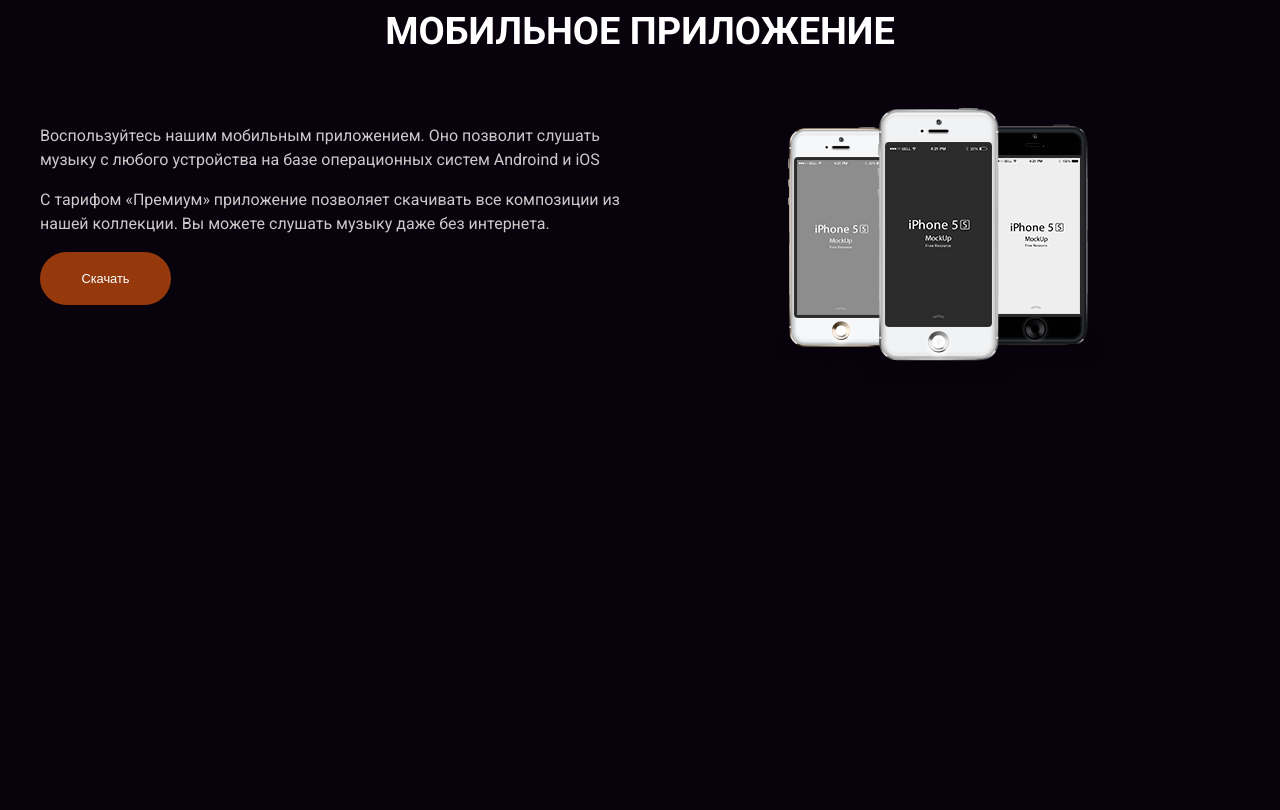
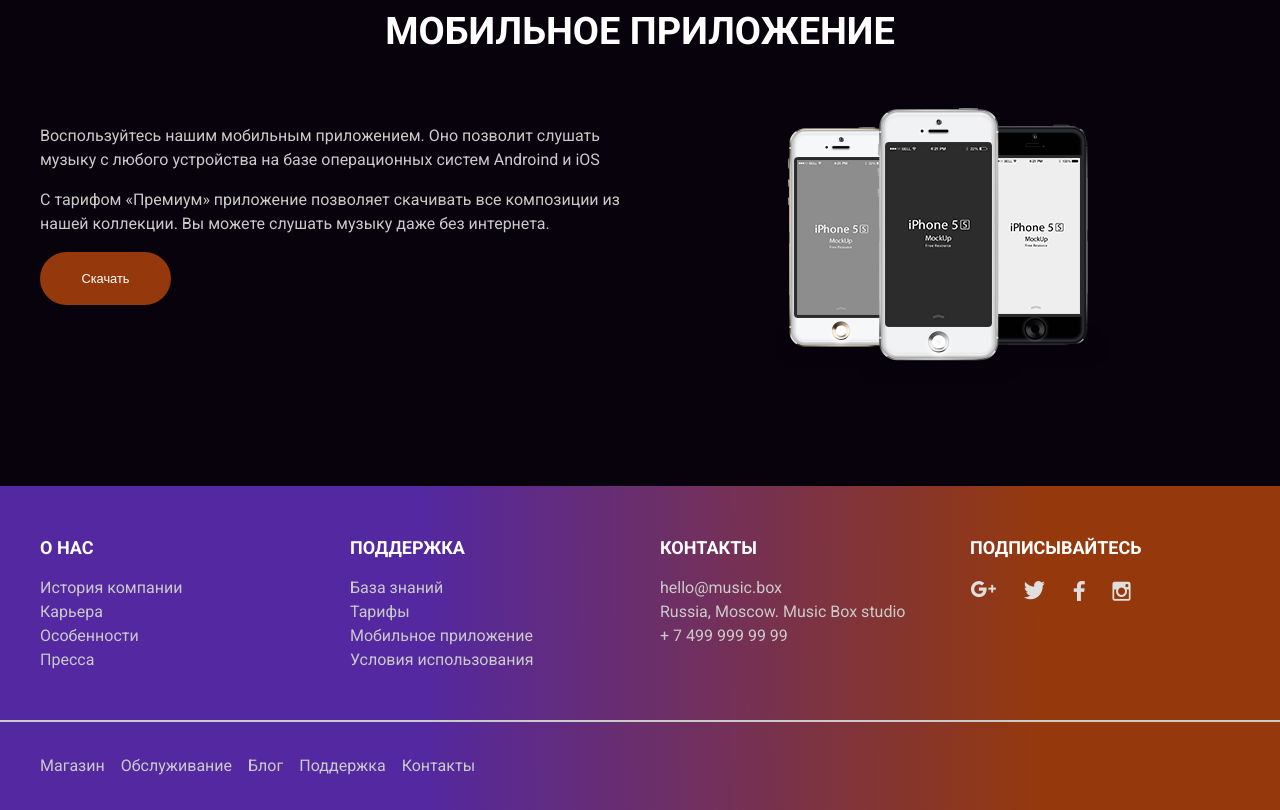
Before and after one commit to yaroslavskiba/layout-designer-project-2, a website: page src/index.html in a window 1280 px wide. Shown: the part 2597-3407 px from the top of the page. Before the commit the page ends 3083 px from the top, so only its background shows below. Drawn offline with Linux system fonts and the light colour scheme.

Commit message:
footer try

```diff
--- a/src/index.html
+++ b/src/index.html
@@ -186,6 +186,73 @@
       </div>
     </section>
   </main>
+
+  <footer class="footer">
+    <div class="wrapper">
+      <div class="footer-info">
+
+        <div class="footer-info-item">
+          <h2 class="fotter-info-item-title tx-up color-white">
+            О нас
+          </h2>
+          <ul class="fotter-info-item-list">
+            <li class="fotter-info-item-list-link color-lite tx-1"><a href="#">История компании</a></li>
+            <li class="fotter-info-item-list-link color-lite tx-1"><a href="#">Карьера</a></li>
+            <li class="fotter-info-item-list-link color-lite tx-1"><a href="#">Особенности</a></li>
+            <li class="fotter-info-item-list-link color-lite tx-1"><a href="#">Пресса</a></li>
+          </ul>
+        </div>
+
+        <div class="footer-info-item">
+          <h2 class="fotter-info-item-title tx-up color-white">
+            Поддержка
+          </h2>
+          <ul class="fotter-info-item-list">
+            <li class="fotter-info-item-list-link color-lite tx-1"><a href="#">База знаний</a></li>
+            <li class="fotter-info-item-list-link color-lite tx-1"><a href="#">Тарифы</a></li>
+            <li class="fotter-info-item-list-link color-lite tx-1"><a href="#">Мобильное приложение</a></li>
+            <li class="fotter-info-item-list-link color-lite tx-1"><a href="#">Условия использования</a></li>
+          </ul>
+        </div>
+
+        <div class="footer-info-item">
+          <h2 class="fotter-info-item-title tx-up color-white">
+            Контакты
+          </h2>
+          <ul class="fotter-info-item-list">
+            <li class="fotter-info-item-list-link color-lite tx-1"><a href="#">hello@music.box</a></li>
+            <li class="fotter-info-item-list-link color-lite tx-1"><a href="#">Russia, Moscow. Music Box studio</a></li>
+            <li class="fotter-info-item-list-link color-lite tx-1"><a href="#">+ 7 499 999 99 99</a></li>
+          </ul>
+        </div>
+
+        <div class="footer-info-item-social">
+          <h2 class="fotter-info-item-title tx-up color-white">
+            Подписывайтесь
+          </h2>
+          <div class="fotter-info-item-social-list">
+            <a href="#" class="footer-info-item-social-link"><img src="./images/Google+.png" alt="google"></a>
+            <a href="#" class="footer-info-item-social-link"><img src="./images/Twitter.png" alt="Twitter"></a>
+            <a href="#" class="footer-info-item-social-link"><img src="./images/Facebook.png" alt="Facebook"></a>
+            <a href="#" class="footer-info-item-social-link"><img src="./images/Instagram.png" alt="instagram"></a>
+          </div>
+        </div>
+      </div>
+    </div>
+
+    <div class="line"></div>
+
+    <div class="wrapper">
+      <div class="footer-low-menu">
+        <ul class="footer-low-menu-list">
+          <li class="footer-low-menu-list color-lite tx-1"><a href="#">Магазин</a></li>
+          <li class="footer-low-menu-list color-lite tx-1"><a href="#">Обслуживание</a></li>
+          <li class="footer-low-menu-list color-lite tx-1"><a href="#">Блог</a></li>
+          <li class="footer-low-menu-list color-lite tx-1"><a href="#">Поддержка</a></li>
+          <li class="footer-low-menu-list color-lite tx-1"><a href="#">Контакты</a></li>
+        </ul>
+      </div>
+  </footer>
 </body>
 
 </html>
--- a/src/styles/scss/desk/footer-desk.scss
+++ b/src/styles/scss/desk/footer-desk.scss
@@ -0,0 +1,53 @@
+.footer {
+  position: relative;
+  background: linear-gradient(89.75deg, #5328a1 32.83%, #95390c 81.56%);
+
+  .wrapper {
+    box-sizing: content-box;
+
+    .footer-info {
+      display: flex;
+      gap: 40px;
+      padding: 48px 0;
+
+      .footer-info-item {
+        width: 270px;
+
+        .fotter-info-item-list {
+          margin-top: 15px;
+        }
+      }
+    }
+
+    .footer-info-item-social {
+
+      .fotter-info-item-social-list {
+        margin-top: 20px;
+
+        .footer-info-item-social-link {
+          display: inline-block;
+          margin-right: 23px;
+        }
+      }
+    }
+
+    .footer-low-menu {
+      padding: 32px 0;
+
+      .footer-low-menu-list {
+        display: flex;
+        gap: 16px;
+      }
+    }
+  }
+}
+
+.fotter-info-item-title {
+  @include text (18px, 27px, 700)
+}
+
+.line {
+  position: relative;
+  width: 100vw;
+  border: 1px solid #CACACA;
+}
--- a/src/styles/scss/general.scss
+++ b/src/styles/scss/general.scss
@@ -177,6 +177,10 @@ h4 {
   color: $orange;
 }
 
+.color-main {
+  color: black;
+}
+
 .wrapper {
   padding: 0 20px;
   margin: 0 auto;
```
Also changed, not shown: src/styles/style.css, 1 other file.
